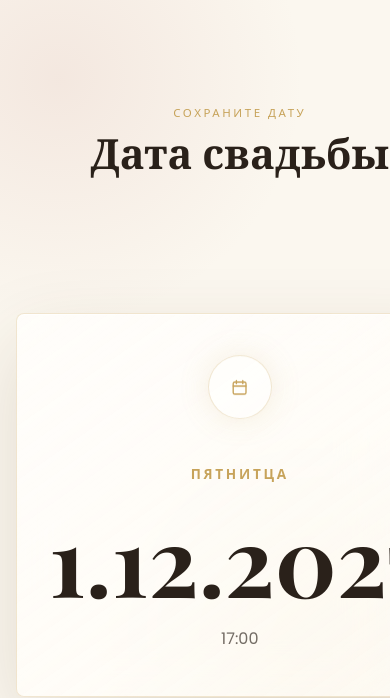
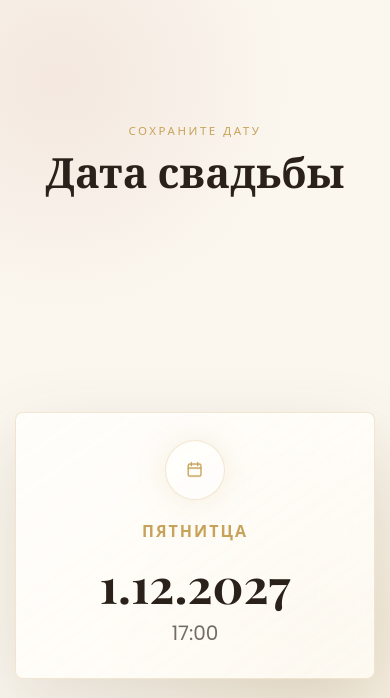
Before and after one commit to faramac4666-ai/svadbaTJ1, a plain HTML site: page index.html in a window 390 px wide. Shown: the part 866-1564 px from the top of the page. Drawn offline with nearby package versions, Linux system fonts and the light colour scheme.

Commit message:
Add files via upload

```diff
--- a/styles.css
+++ b/styles.css
@@ -1176,6 +1176,50 @@ blockquote {
   }
 }
 
+
+
+
+/* ---------- Адаптация даты ---------- */
+
+@media (max-width: 768px) {
+
+  .date-section{
+    padding: 50px 15px;
+  }
+
+  .calendar-card{
+    min-height: auto;
+    padding: 30px 20px;
+  }
+
+  .calendar-icon{
+    width: 60px;
+    height: 60px;
+  }
+
+  .weekday{
+    font-size: 16px;
+    letter-spacing: 2px;
+  }
+
+  #sttext{
+    font-size: 3rem;
+    line-height: 1;
+    margin: 10px 0;
+  }
+
+  .calendar-card span{
+    font-size: 20px;
+  }
+
+}
+
+
+
+
+
+
+
 @media (prefers-reduced-motion: reduce) {
   *,
   *::before,
```
